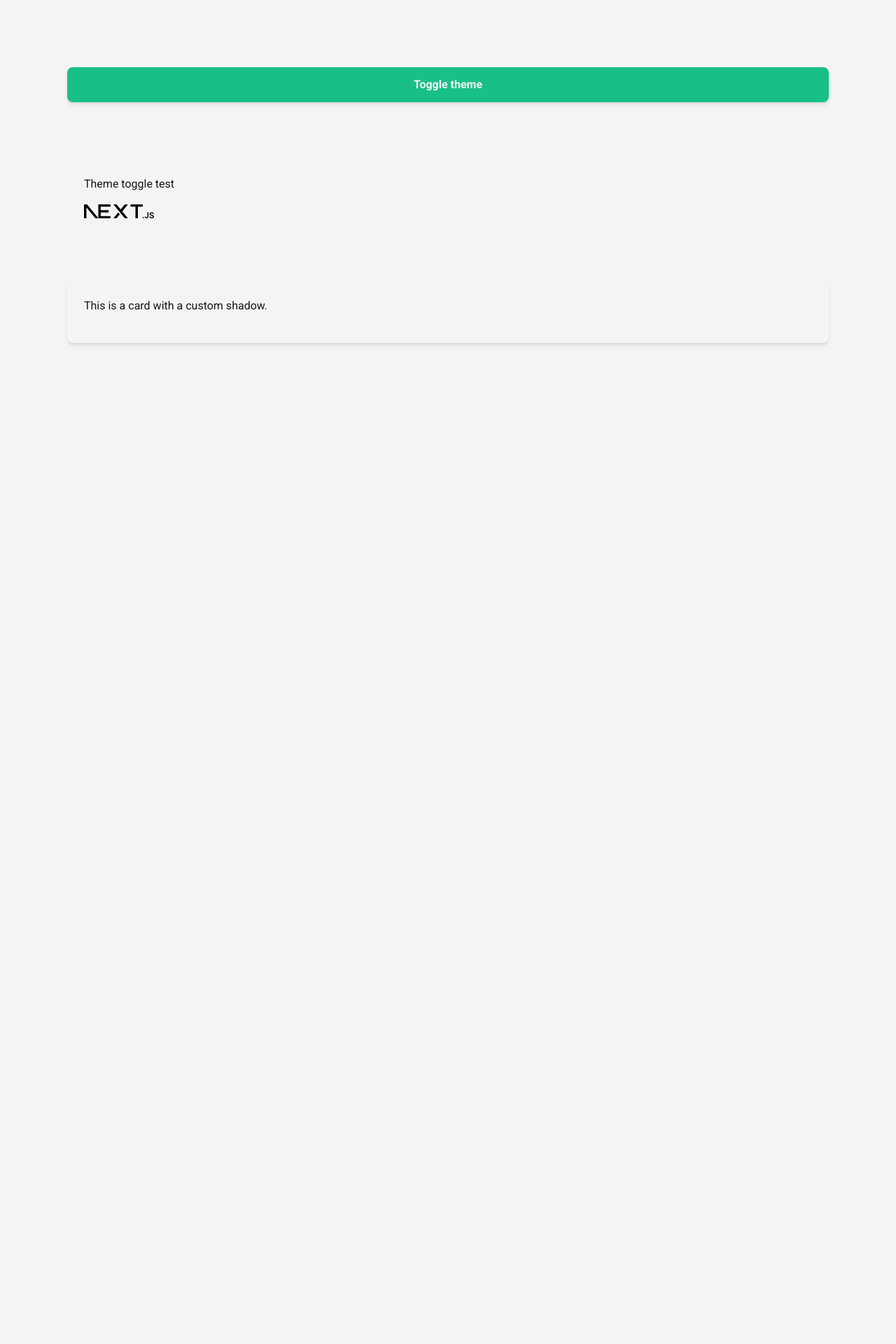
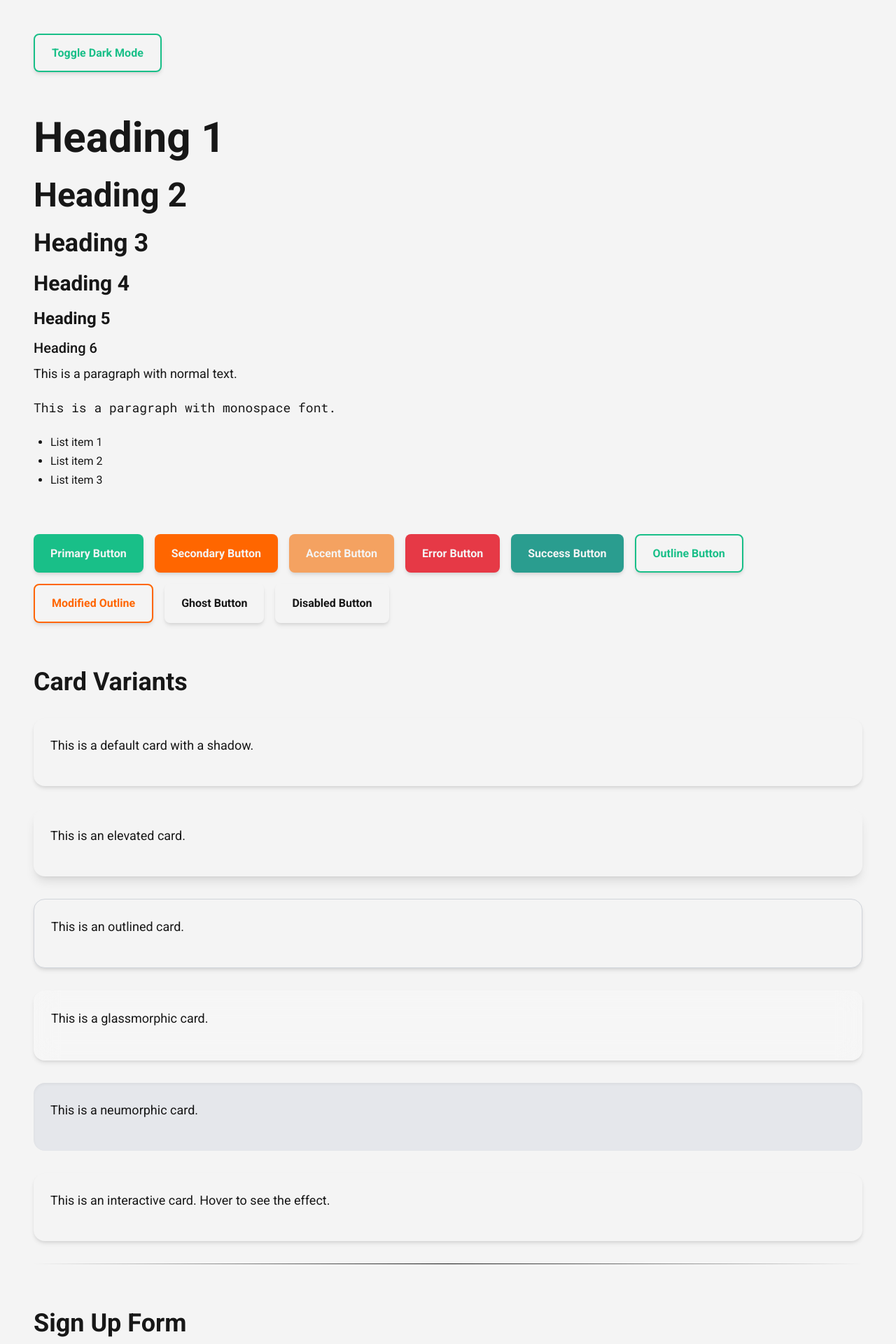
Before and after one commit to Joeteck/my_portfolio_24, a Next.js app: page / in a window 1280 px wide. Shown: the top 1920 px of the page at 70% size. Before the commit the page ends 800 px from the top, so only its background shows below. Built offline with nearby package versions, Linux system fonts and the light colour scheme.

Commit message:
components css config

```diff
--- a/src/app/components/ThemeSwitch.tsx
+++ b/src/app/components/ThemeSwitch.tsx
@@ -5,10 +5,12 @@ const ThemeSwitch = ({ setTheme, theme }: { setTheme: (theme: string) => void; t
 
         return (
         <button
-            className={` dark:btn-outline ${theme === 'dark' ? 'btn-outline' : 'btn-primary'} btn`}
+            className={`btn ${
+            theme === 'light' ? 'btn-outline' : 'btn-primary'
+            }`}
             onClick={toggleTheme}
         >
-            Toggle theme
+            Toggle {theme === 'dark' ? 'Light' : 'Dark'} Mode
         </button>
         );
     };
--- a/src/app/globals.css
+++ b/src/app/globals.css
@@ -11,9 +11,13 @@
     --secondary: #ff6600;
     --accent: #f4a261;
     --hover-light: #e0e0e0;
-    --hover-dark: #383838;
+    --hover-dark: #2c2d2c;
     --error: #e63946;
     --success: #2a9d8f;
+
+    /* Custom Shadows */
+    --shadow-custom: 0 4px 6px -1px rgba(0, 0, 0, 0.1), 0 2px 4px -1px rgba(0, 0, 0, 0.06);
+    --shadow-custom-dark: 4px 4px 6px 1px rgba(75, 75, 75, 0.3), 4px 2px 4px 1px rgba(75, 75, 75, 0.2);
 
     /* Fonts */
     --font-sans: 'Roboto', Arial, sans-serif;
@@ -31,7 +35,7 @@
     font-family: var(--font-sans);
     background-color: var(--background);
     color: var(--foreground);
-    line-height: 1.6;
+    line-height: 1.7;
   }
 
   code {
@@ -42,63 +46,107 @@
 /* Custom Utilities */
 @layer utilities {
   /* Responsive spacing */
-  .spacing-xs {@apply p-2;}
-  .spacing-sm {@apply p-4;}
-  .spacing-md {@apply p-6;}
-  .spacing-lg {@apply p-8;}
-  .spacing-xl {@apply p-12;}
+  .spacing-xs {@apply p-3;}
+  .spacing-sm {@apply p-5;}
+  .spacing-md {@apply p-7;}
+  .spacing-lg {@apply p-9;}
+  .spacing-xl {@apply p-14;}
 
   /* Custom shadows */
   .shadow-custom {
-    box-shadow: 0 4px 6px -1px rgba(0, 0, 0, 0.1), 0 2px 4px -1px rgba(0, 0, 0, 0.06);
+    box-shadow: var(--shadow-custom);
   }
   .shadow-custom-dark {
-    box-shadow: 0 4px 6px -1px rgba(0, 0, 0, 0.3), 0 2px 4px -1px rgba(0, 0, 0, 0.2);
+    box-shadow: var(--shadow-custom-dark);
   }
 }
 
 /* Button Variations */
 @layer components {
   .btn {
-    @apply px-6 py-3 rounded-lg font-semibold transition-all duration-300 ease-in-out bg-opacity-100;
+    @apply px-6 py-3 rounded-lg font-semibold transition-all duration-300 ease-in-out w-fit cursor-pointer;
+    box-shadow: var(--shadow-custom);
+  }
+
+  .btn:hover {
+    box-shadow: 0 8px 16px rgba(0, 0, 0, 0.15);
   }
 
   .btn-primary {
-    @apply bg-primary text-background hover:bg-opacity-80 shadow-custom hover:shadow-md;
+    @apply text-background;
+    background-color: var(--primary);
+  }
+
+  .btn-primary:hover {
+    background-color: rgba(25, 191, 136, 0.85); /* Softer hover */
   }
 
   .btn-secondary {
-    @apply bg-secondary text-background hover:bg-opacity-80 shadow-custom hover:shadow-md;
+    @apply text-background;
+    background-color: var(--secondary);
+  }
+
+  .btn-secondary:hover {
+    background-color: rgba(255, 102, 0, 0.85);
   }
 
   .btn-accent {
-    @apply bg-accent text-background hover:bg-opacity-80 shadow-custom hover:shadow-md;
+    @apply text-background;
+    background-color: var(--accent);
+  }
+
+  .btn-accent:hover {
+    background-color: rgba(244, 162, 97, 0.85);
   }
 
   .btn-error {
-    @apply bg-error text-background hover:bg-opacity-80 shadow-custom hover:shadow-md;
+    @apply text-background;
+    background-color: var(--error);
+  }
+
+  .btn-error:hover {
+    background-color: rgba(230, 57, 70, 0.85);
   }
 
   .btn-success {
-    @apply bg-success text-background hover:bg-opacity-80 shadow-custom hover:shadow-md;
+    @apply text-background;
+    background-color: var(--success);
+  }
+
+  .btn-success:hover {
+    background-color: rgba(42, 157, 143, 0.85);
   }
 
   .btn-outline {
-    @apply border-2 border-primary text-primary hover:bg-opacity-80 hover:text-background;
+    @apply bg-transparent border-2 text-primary;
+    border-color: var(--primary);
+  }
+
+  .btn-outline:hover {
+    background-color: rgba(25, 191, 136, 0.1);
   }
 
   .btn-ghost {
-    @apply text-foreground hover:bg-hover-light dark:hover:bg-hover-dark;
+    @apply bg-transparent text-foreground;
   }
 
+  .btn-ghost:hover {
+    background-color: var(--hover-light);
+  }
+
+  .dark .btn-ghost:hover {
+    background-color: var(--hover-dark);
+  }
+
+
   /* Typography */
-  h1 {@apply text-5xl font-bold mb-6;}
-  h2 {@apply text-4xl font-bold mb-5;}
-  h3 {@apply text-3xl font-bold mb-4;}
-  h4 {@apply text-2xl font-bold mb-3;}
-  h5 {@apply text-xl font-bold mb-2;}
-  h6 {@apply text-lg font-bold mb-1;}
-  p {@apply text-base mb-4 leading-relaxed;}
+  h1 {@apply text-6xl font-extrabold mb-7;}
+  h2 {@apply text-5xl font-bold mb-6;}
+  h3 {@apply text-4xl font-semibold mb-5;}
+  h4 {@apply text-3xl font-semibold mb-4;}
+  h5 {@apply text-2xl font-semibold mb-3;}
+  h6 {@apply text-xl font-medium mb-2;}
+  p {@apply text-lg mb-5 leading-relaxed;}
 
   /* Links */
   .link {
@@ -106,25 +154,111 @@
   }
 
   /* Dividers */
-  .divider-horizontal {@apply w-full h-px bg-foreground/20 my-6;}
-  .divider-vertical {@apply h-full w-px bg-foreground/20 mx-6;}
+  .divider-horizontal {
+    @apply w-full h-px my-8;
+    background: linear-gradient(to right, transparent, var(--foreground) 50%, transparent);
+  }
+
+  .divider-vertical {
+    @apply h-full w-px mx-6;
+    background: linear-gradient(to bottom, transparent, var(--foreground) 50%, transparent);
+  }
 
   /* Cards */
   .card {
-    @apply bg-background p-6 rounded-lg shadow-custom dark:shadow-custom-dark;
+    @apply bg-background p-6 rounded-2xl shadow-custom dark:shadow-custom-dark transition-all duration-300 ease-in-out;
+  }
+
+  .card:hover {
+    transform: scale(1.02);
+    box-shadow: 0 10px 20px rgba(0, 0, 0, 0.15); /* Add a shadow on hover for a subtle lift effect. Adjust the values as needed. */
+  }
+
+  /* Profile Card (User Info) */
+  .profile-card {
+    @apply flex flex-col items-center text-center gap-3 w-72 h-80;
+  }
+  .profile-card .avatar {
+    @apply w-20 h-20 rounded-full shadow-lg;
+  }
+  .profile-card .name {
+    @apply text-lg font-semibold;
+  }
+  .profile-card .role {
+    @apply text-sm opacity-70;
+  }
+
+  /* Platform Card (For UI Elements like Services, Features) */
+  .platform-card {
+    @apply flex flex-col items-start gap-4 w-80 h-60;
+  }
+  .platform-card .icon {
+    @apply w-12 h-12 bg-gray-200 rounded-full flex items-center justify-center shadow-md;
+  }
+  .platform-card .title {
+    @apply text-lg font-medium;
+  }
+  .platform-card .description {
+    @apply text-sm opacity-80;
+  }
+
+  /* Glassmorphic Effect */
+  .glassmorphic {
+    @apply bg-opacity-30 backdrop-blur-lg border border-white/20 shadow-lg;
+  }
+
+  /* Neumorphic Effect (Soft 3D Look) */
+  .neumorphic {
+    @apply bg-gray-100 shadow-[5px_5px_10px_rgba(0,0,0,0.1),_-5px_-5px_10px_rgba(255,255,255,0.7)];
+  }
+
+  /* Minimalist Card */
+  .minimal {
+    @apply border border-gray-300 bg-white shadow-none p-4 w-64 h-48;
+  }
+
+  /* Card Variations */
+  .card-testimonial {
+    @apply card flex flex-col items-center text-center;
+  }
+
+  .card-team-member {
+    @apply card flex flex-col items-center text-center;
+  }
+
+  .card-project {
+    @apply card flex flex-col;
+  }
+
+  .card-project img {
+    @apply rounded-t-2xl;
+  }
+
+  .card-project .card-content {
+    @apply p-6;
   }
 
   /* Forms */
+  .form-container {
+    @apply w-full max-w-[400px] mx-auto;
+  }
+
   .input, .textarea, .select {
-    @apply w-full px-4 py-2 border border-foreground/20 rounded-lg focus:outline-none focus:ring-2 focus:ring-primary;
+    @apply w-full px-5 py-3 border rounded-lg focus:outline-none focus:ring-2 focus:ring-primary transition-all duration-200;
+    border-color: color-mix(in srgb, var(--foreground) 100%, transparent);
+  }
+
+
+  .input:focus, .textarea:focus, .select:focus {
+    box-shadow: 0 0 10px rgba(25, 191, 136, 0.3);
   }
 
   /* Responsive Containers */
   .responsive-container {
-    @apply container mx-auto px-4 sm:px-6 lg:px-8;
+    @apply container mx-auto px-6 sm:px-10 lg:px-12;
   }
 
   .responsive-grid {
-    @apply grid grid-cols-1 sm:grid-cols-2 lg:grid-cols-3 gap-6;
+    @apply grid grid-cols-1 sm:grid-cols-2 lg:grid-cols-3 gap-8;
   }
 }
--- a/src/app/page.tsx
+++ b/src/app/page.tsx
@@ -1,31 +1,117 @@
-'use client';
-import Image from 'next/image';
+"use client";
 import ThemeSwitch from './components/ThemeSwitch';
 import { useState, useEffect } from 'react';
 
-export default function Home() {
-  const [theme, setTheme] = useState('light');
+export default function StyleGuide() {
+  const [theme, setTheme] = useState('');
 
-  // Apply the `dark` class to the <html> element
+  useEffect(() => {
+    const savedTheme = localStorage.getItem('theme') || (window.matchMedia('(prefers-color-scheme: dark)').matches ? 'dark' : 'light');
+    setTheme(savedTheme);
+  }, []);
+
   useEffect(() => {
     if (theme === 'dark') {
       document.documentElement.classList.add('dark');
     } else {
       document.documentElement.classList.remove('dark');
     }
+    localStorage.setItem('theme', theme);
   }, [theme]);
 
   return (
-    <div className="flex flex-col gap-16 min-h-screen p-24 bg-background text-foreground">
+    <div className="flex flex-col gap-16 min-h-screen p-12 bg-background text-foreground">
       <ThemeSwitch setTheme={setTheme} theme={theme} />
-      <div className="mt-4 spacing-md">
-        <p className="text-foreground hover:text-primary">Theme toggle test</p>
-        <Image src="/next.svg" alt="Next.js logo" width={100} height={20} />
-      </div>
 
-      <div className="card">
-        <p className="font-sans">This is a card with a custom shadow.</p>
-      </div>
+      {/* Typography */}
+      <section>
+        <h1>Heading 1</h1>
+        <h2>Heading 2</h2>
+        <h3>Heading 3</h3>
+        <h4>Heading 4</h4>
+        <h5>Heading 5</h5>
+        <h6>Heading 6</h6>
+        <p>This is a paragraph with normal text.</p>
+        <p className="font-mono">This is a paragraph with monospace font.</p>
+        <ul className="list-disc ml-6">
+          <li>List item 1</li>
+          <li>List item 2</li>
+          <li>List item 3</li>
+        </ul>
+      </section>
+
+      {/* Buttons */}
+      <section className="flex flex-wrap gap-4">
+        <button className="btn btn-primary">Primary Button</button>
+        <button className="btn btn-secondary">Secondary Button</button>
+        <button className="btn btn-accent">Accent Button</button>
+        <button className="btn btn-error">Error Button</button>
+        <button className="btn btn-success">Success Button</button>
+        <button className="btn btn-outline">Outline Button</button>
+        <button className="btn btn-outline border-secondary text-secondary">Modified Outline</button>
+        <button className="btn btn-ghost">Ghost Button</button>
+        <button className="btn btn-disabled" disabled>Disabled Button</button>
+      </section>
+
+      {/* Cards & Dividers */}
+      <section className="space-y-8">
+        <h3>Card Variants</h3>
+
+        {/* Default Card */}
+        <div className="card">
+          <p>This is a default card with a shadow.</p>
+        </div>
+
+        {/* Elevated Card */}
+        <div className="card shadow-lg">
+          <p>This is an elevated card.</p>
+        </div>
+
+        {/* Outlined Card */}
+        <div className="card border border-gray-300 dark:border-gray-700">
+          <p>This is an outlined card.</p>
+        </div>
+
+        {/* Glassmorphic Card */}
+        <div className="card backdrop-blur-lg bg-white/20 dark:bg-black/20 border border-white/10">
+          <p>This is a glassmorphic card.</p>
+        </div>
+
+        {/* Neumorphic Card */}
+        <div className="card bg-gray-200 dark:bg-gray-800 shadow-inner">
+          <p>This is a neumorphic card.</p>
+        </div>
+
+        {/* Interactive Card */}
+        <div className="card hover:shadow-xl transition-shadow">
+          <p>This is an interactive card. Hover to see the effect.</p>
+        </div>
+
+        <div className="divider-horizontal"></div>
+      </section>
+
+      {/* Forms */}
+      <section className="space-y-4">
+        <h3>Sign Up Form</h3>
+        <div className="grid grid-cols-1 sm:grid-cols-2 gap-4">
+          <input type="text" placeholder="First Name" className="input" />
+          <input type="text" placeholder="Last Name" className="input" />
+        </div>
+        <input type="email" placeholder="Email Address" className="input" />
+        <input type="password" placeholder="Password" className="input" />
+        <textarea placeholder="Tell us about yourself" className="textarea"></textarea>
+        <select className="select">
+          <option>Choose a role</option>
+          <option>Developer</option>
+          <option>Designer</option>
+          <option>Product Manager</option>
+        </select>
+        <div className="flex items-center gap-2">
+          <input type="checkbox" id="terms" className="w-5 h-5" />
+          <label htmlFor="terms">I agree to the terms and conditions</label>
+        </div>
+        <button className="btn btn-primary w-full">Sign Up</button>
+      </section>
     </div>
   );
 }
--- a/tailwind.config.ts
+++ b/tailwind.config.ts
@@ -1,6 +1,7 @@
 import type { Config } from 'tailwindcss';
 
 export default {
+  mode: 'jit', // Enable JIT Mode
   content: [
     './src/pages/**/*.{js,ts,jsx,tsx,mdx}',
     './src/components/**/*.{js,ts,jsx,tsx,mdx}',
@@ -27,29 +28,10 @@ export default {
         mono: ['var(--font-mono)', 'monospace'],
       },
 
-      /* Custom Spacing */
-      spacing: {
-        xs: '0.5rem',
-        sm: '1rem',
-        md: '1.5rem',
-        lg: '2rem',
-        xl: '3rem',
-      },
-
       /* Custom Shadows */
       boxShadow: {
         custom: '0 4px 6px -1px rgba(0, 0, 0, 0.1), 0 2px 4px -1px rgba(0, 0, 0, 0.06)',
         'custom-dark': '0 4px 6px -1px rgba(0, 0, 0, 0.3), 0 2px 4px -1px rgba(0, 0, 0, 0.2)',
-      },
-
-      /* Responsive Breakpoints */
-      screens: {
-        xs: '480px',
-        sm: '640px',
-        md: '768px',
-        lg: '1024px',
-        xl: '1280px',
-        '2xl': '1536px',
       },
     },
   },
```
